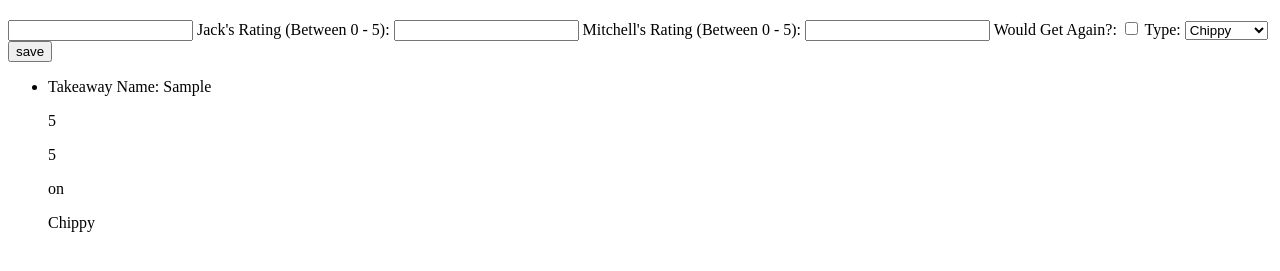
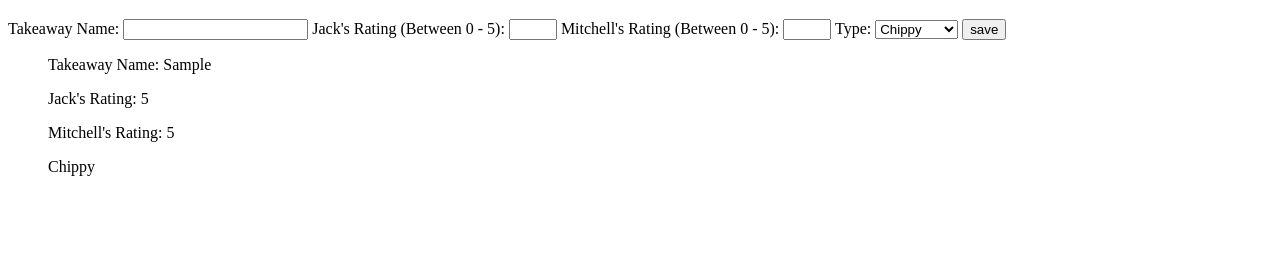
Before and after one commit to jackaquigley/weekend6hwk, a plain HTML site: page index.html in a window 1280 px wide. Both pictures are taken after typing "Sample", "5", "5" into the empty fields and a click on the input "save". Shown: the part 61-332 px from the top of the page. Drawn offline with Linux system fonts and the light colour scheme.

Commit message:
updated form to limit rating 0-5

```diff
--- a/css/main.css
+++ b/css/main.css
@@ -3,3 +3,7 @@
   padding: 0.5rem 0.8rem;
 border: 1px solid #20437c;
 }
+
+.nameInput {
+  width: 30%;
+}
--- a/index.html
+++ b/index.html
@@ -10,27 +10,25 @@
 </head>
 <body>
 
-  <h1 id="pagetop">Add Takeaway</h1>
+    <h1 id="pagetop">Add Takeaway</h1>
 
   <form id="newTakeawayform">
-    <div id="form">
+      <div id="form">
+  <label for ="takeawayName">Takeaway Name: </label>
   <input type="text" id="name" required/>
 
   <label for="jackRating">Jack's Rating (Between 0 - 5): </label>
-  <input type="number" class="rating" id ="jackRating">
+  <input type="number" min= 0 max= 5 id ="jackRating">
 
   <label for="mitchellRating">Mitchell's Rating (Between 0 - 5): </label>
-  <input type="number" id ="mitchellRating">
-
-  <label for="wouldGetAgain">Would Get Again?:</label>
-  <input type="checkbox" class ="rating" id="wouldGetAgain">
+  <input type="number" min= 0 max =5 id ="mitchellRating">
 
   <label for ="type">Type: </label>
   <select name="type" id="type">
     <option value="Chippy">Chippy</option>
     <option value="Indian">Indian</option>
     <option value="Chinese">Chinese</option>
-    <option value="FastFood">Fast Food</option>
+    <option value="Fast Food">Fast Food</option>
 </select>
 
 <input type="submit" value="save"/>
--- a/js/app.js
+++ b/js/app.js
@@ -16,7 +16,7 @@ const handleNewTakeawayFormSubmit = function (event) {
 
 const createNewTakeaway = function (form) {
 
-  const takeawayData = document.createElement('li');
+  const takeawayData = document.createElement('p');
   takeawayData.classList.add('#takeaways')
 
   const name = document.createElement('p');
@@ -25,16 +25,12 @@ const createNewTakeaway = function (form) {
 
   const jackRating =
   document.createElement('p')
-  jackRating.textContent = form.jackRating.value;
+  jackRating.textContent = `Jack's Rating: ${form.jackRating.value}`;
   takeawayData.appendChild(jackRating);
 
   const mitchellRating = document.createElement('p')
-  mitchellRating.textContent = form.mitchellRating.value;
+  mitchellRating.textContent = `Mitchell's Rating: ${form.mitchellRating.value}`;
   takeawayData.appendChild(mitchellRating);
-
-  const wouldGetAgain = document.createElement('p')
-  wouldGetAgain.textContent = form.wouldGetAgain.value;
-  takeawayData.appendChild(wouldGetAgain);
 
   const type = document.createElement('p')
   type.textContent = form.type.value;
```
